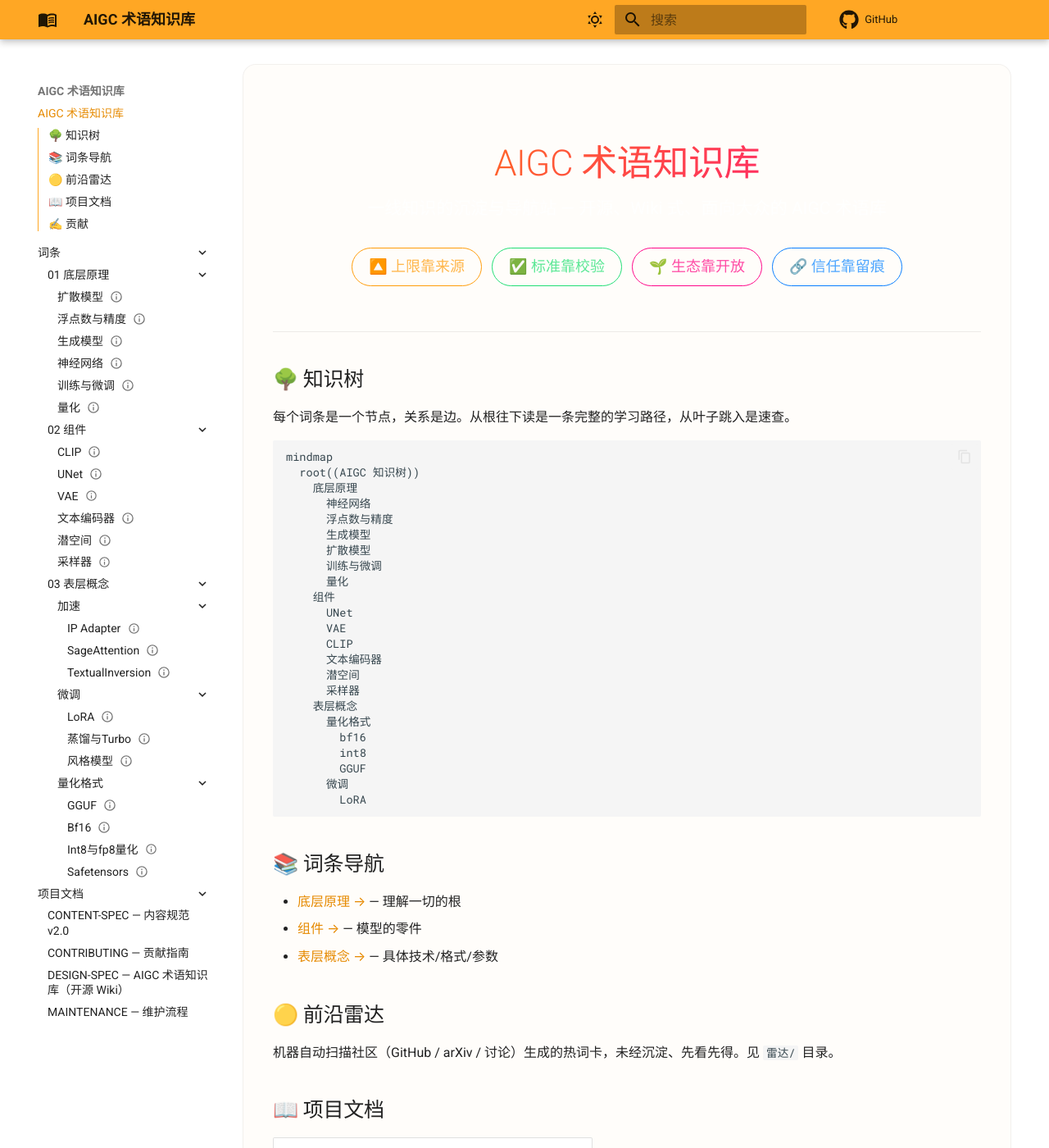
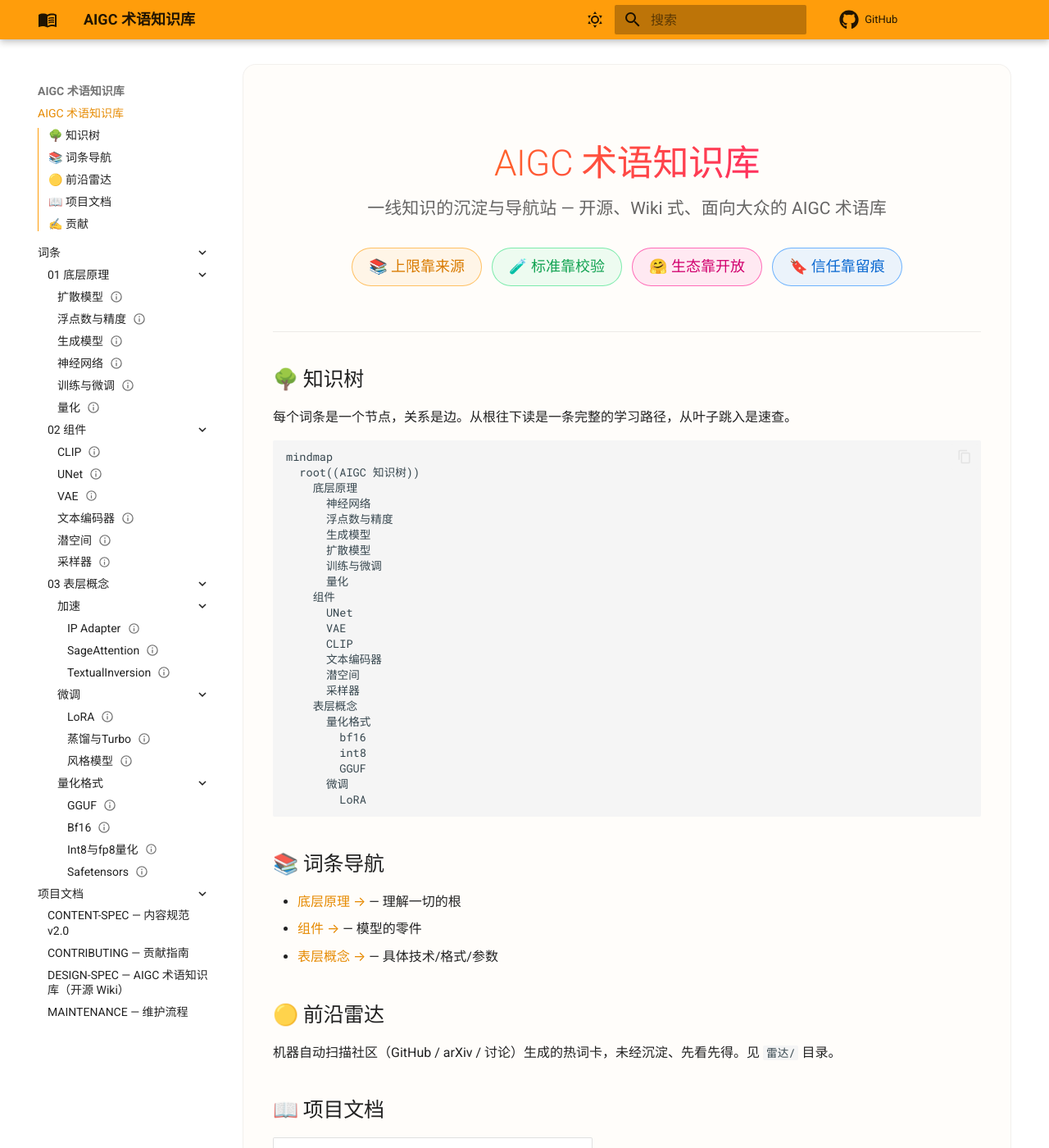
Before and after one commit to TEXXXXTURE/AIGC-Terminology-Wiki, an MkDocs documentation site: the page built from docs/index.md, in a window 1280 px wide and 1400 px high. Shown: the whole window at 82% size. Built offline with MkDocs 1.6.1 and Material for MkDocs 9.7.7, drawn with Linux system fonts in a browser that asks for light colours; comment, search, counter and statistics services are not loaded.

Commit message:
前端: Kimi K3 系统化 HF 主题（多彩 pill + emoji + 双模式色变量 + 移动端）

```diff
--- a/docs/index.md
+++ b/docs/index.md
@@ -6,10 +6,10 @@
   <h1>AIGC 术语知识库</h1>
   <div class="subtitle">一线知识的沉淀与导航站 — 开源、Wiki 式、面向大众的 AIGC 术语库</div>
   <div class="pillars">
-    <span class="pillar">🔼 上限靠来源</span>
-    <span class="pillar">✅ 标准靠校验</span>
-    <span class="pillar">🌱 生态靠开放</span>
-    <span class="pillar">🔗 信任靠留痕</span>
+    <span class="pillar">📚 上限靠来源</span>
+    <span class="pillar">🧪 标准靠校验</span>
+    <span class="pillar">🤗 生态靠开放</span>
+    <span class="pillar">🔖 信任靠留痕</span>
   </div>
 </div>
 
--- a/docs/stylesheets/extra.css
+++ b/docs/stylesheets/extra.css
@@ -3,16 +3,26 @@
    设计：深色星空底 + HuggingFace 多彩体系
    品牌色：主橙 #FF9D0B / 亮黄 #FFD21E / 粉 #FF0789
           绿 #21DE75 / 红 #F94040 / 蓝 #097EFF / 紫 #861FFF
+   原则：装饰只用 emoji（写在 Markdown 标题文字里），
+         CSS 不注入任何 Unicode 装饰字符；
+         深色底上所有文字对比度优先，阅读体验第一。
    ============================================ */
 
-/* ---------- 全局：星空渐变背景（非死黑） ---------- */
+/* ---------- 全局变量：HF 色系（深色 / 亮色统一覆盖） ---------- */
 [data-md-color-scheme="slate"] {
   --md-default-bg-color: transparent;
   --md-primary-fg-color: #FF9D0B;         /* HF 橙 */
   --md-accent-fg-color: #FF0789;          /* HF 粉 */
-  --md-typeset-a-color: #FF9D0B;          /* 链接 = HF 橙 */
+  --md-typeset-a-color: #FFB74D;          /* 链接 = HF 橙的亮阶，深底对比更稳 */
 }
 
+[data-md-color-scheme="default"] {
+  --md-primary-fg-color: #FF9D0B;
+  --md-accent-fg-color: #FF0789;
+  --md-typeset-a-color: #D97B00;          /* 亮底用深橙，保证对比度 */
+}
+
+/* ---------- 深色：星空渐变背景（非死黑） ---------- */
 [data-md-color-scheme="slate"] .md-main {
   background:
     radial-gradient(ellipse 80% 50% at 50% -10%, rgba(255, 157, 11, 0.10), transparent 60%),
@@ -49,7 +59,7 @@
   box-shadow: 0 8px 32px rgba(0, 0, 0, 0.35);
 }
 
-/* ---------- 标题：HF 渐变 ---------- */
+/* ---------- 标题：HF 渐变（仅 h1） ---------- */
 [data-md-color-scheme="slate"] .md-content__inner h1 {
   background: linear-gradient(120deg, #FF9D0B 0%, #FFD21E 60%, #FF0789 100%);
   -webkit-background-clip: text;
@@ -59,7 +69,6 @@
   letter-spacing: 0.5px;
 }
 
-/* 亮色模式 h1 同款渐变 */
 [data-md-color-scheme="default"] .md-content__inner h1 {
   background: linear-gradient(120deg, #FF8D00 0%, #FF0789 100%);
   -webkit-background-clip: text;
@@ -67,22 +76,35 @@
   -webkit-text-fill-color: transparent;
 }
 
+/* h2 只做细分隔线，不加装饰字符 —— 阅读优先 */
 [data-md-color-scheme="slate"] .md-content__inner h2 {
   border-bottom: 1px solid rgba(255, 157, 11, 0.2);
   padding-bottom: 0.3em;
 }
 
-/* ---------- 链接：HF 橙 ---------- */
+/* ---------- 链接：HF 橙 → 悬停 HF 粉 ---------- */
 [data-md-color-scheme="slate"] .md-content__inner a {
   color: #FFB74D;
   text-decoration: none;
   border-bottom: 1px solid rgba(255, 157, 11, 0.3);
-  transition: all 0.2s;
+  transition: color 0.2s, border-color 0.2s;
 }
 
 [data-md-color-scheme="slate"] .md-content__inner a:hover {
-  color: #FF0789;
+  color: #FF4DA6;
   border-bottom-color: #FF0789;
+}
+
+/* ---------- 选中文字：HF 橙高亮 ---------- */
+[data-md-color-scheme="slate"] ::selection {
+  background: rgba(255, 157, 11, 0.35);
+  color: #fff;
+}
+
+/* ---------- 键盘焦点：HF 橙描边（可访问性） ---------- */
+[data-md-color-scheme="slate"] :focus-visible {
+  outline: 2px solid #FF9D0B;
+  outline-offset: 2px;
 }
 
 /* ---------- 代码块 ---------- */
@@ -93,14 +115,14 @@
   border-radius: 10px;
 }
 
-/* ---------- 导航栏：毛玻璃 + HF 橙 ---------- */
+/* ---------- 导航栏：毛玻璃 + HF 橙描边 ---------- */
 [data-md-color-scheme="slate"] .md-header {
   background: rgba(20, 16, 24, 0.75) !important;
   backdrop-filter: blur(16px);
   border-bottom: 1px solid rgba(255, 157, 11, 0.15);
 }
 
-/* ---------- 热词警示条（HF 黄风格） ---------- */
+/* ---------- 引用块 / 热词警示条（HF 黄风格） ---------- */
 .hot-badge,
 .md-content__inner blockquote {
   border-left: 4px solid #FFD21E;
@@ -108,7 +130,7 @@
   border-radius: 0 8px 8px 0;
 }
 
-/* ---------- 表格：HF 风格 ---------- */
+/* ---------- 表格：HF 风格圆角 ---------- */
 [data-md-color-scheme="slate"] .md-content__inner table {
   border-radius: 10px;
   overflow: hidden;
@@ -123,7 +145,7 @@
   background: rgba(255, 255, 255, 0.02);
 }
 
-/* ---------- 侧边栏导航激活态：HF 橙 ---------- */
+/* ---------- 侧边栏导航激活态：HF 橙 / 黄 ---------- */
 [data-md-color-scheme="slate"] .md-nav__link--active {
   color: #FF9D0B !important;
 }
@@ -140,7 +162,7 @@
   padding: 1.2rem 1.8rem;
 }
 
-/* ---------- 滚动条 ---------- */
+/* ---------- 滚动条：HF 橙 ---------- */
 [data-md-color-scheme="slate"] ::-webkit-scrollbar {
   width: 8px;
   height: 8px;
@@ -155,7 +177,9 @@
   background: rgba(255, 157, 11, 0.45);
 }
 
-/* ---------- 首页 hero（HF 风格） ---------- */
+/* ============================================
+   首页 hero（HF 风格：多彩 pill + 玻璃态）
+   ============================================ */
 .hero {
   text-align: center;
   padding: 3rem 0 1.5rem;
@@ -167,9 +191,13 @@
 }
 
 .hero .subtitle {
-  color: rgba(255, 255, 255, 0.65);
+  color: rgba(255, 255, 255, 0.7);
   font-size: 1.05rem;
   margin-bottom: 1.5rem;
+}
+
+[data-md-color-scheme="default"] .hero .subtitle {
+  color: rgba(0, 0, 0, 0.6);
 }
 
 .hero .pillars {
@@ -180,19 +208,54 @@
   margin-top: 1rem;
 }
 
-/* HF 多彩 pill 体系：每根柱子一个 HF 色 */
+/* HF 多彩 pill：每根柱子一个 HF 色
+   彩色细边 + 同色 8% 底 + 提亮文字，深底上可读性优先 */
 .hero .pillar {
   background: rgba(255, 255, 255, 0.04);
   border: 1px solid rgba(255, 255, 255, 0.15);
   border-radius: 24px;
   padding: 8px 20px;
   font-size: 0.9rem;
+  transition: transform 0.2s, box-shadow 0.2s;
 }
 
-.hero .pillar:nth-child(1) { border-color: #FF9D0B; color: #FFB74D; }
-.hero .pillar:nth-child(2) { border-color: #21DE75; color: #5ce896; }
-.hero .pillar:nth-child(3) { border-color: #FF0789; color: #ff4da6; }
-.hero .pillar:nth-child(4) { border-color: #097EFF; color: #4da6ff; }
+.hero .pillar:hover {
+  transform: translateY(-2px);
+}
+
+.hero .pillar:nth-child(1) {
+  border-color: rgba(255, 157, 11, 0.6);
+  background: rgba(255, 157, 11, 0.08);
+  color: #FFB74D;
+}
+.hero .pillar:nth-child(1):hover { box-shadow: 0 4px 16px rgba(255, 157, 11, 0.25); }
+
+.hero .pillar:nth-child(2) {
+  border-color: rgba(33, 222, 117, 0.55);
+  background: rgba(33, 222, 117, 0.08);
+  color: #5CE896;
+}
+.hero .pillar:nth-child(2):hover { box-shadow: 0 4px 16px rgba(33, 222, 117, 0.22); }
+
+.hero .pillar:nth-child(3) {
+  border-color: rgba(255, 7, 137, 0.55);
+  background: rgba(255, 7, 137, 0.08);
+  color: #FF4DA6;
+}
+.hero .pillar:nth-child(3):hover { box-shadow: 0 4px 16px rgba(255, 7, 137, 0.25); }
+
+.hero .pillar:nth-child(4) {
+  border-color: rgba(9, 126, 255, 0.55);
+  background: rgba(9, 126, 255, 0.08);
+  color: #4DA6FF;
+}
+.hero .pillar:nth-child(4):hover { box-shadow: 0 4px 16px rgba(9, 126, 255, 0.25); }
+
+/* 亮色模式下 pill 文字加深，保证对比度 */
+[data-md-color-scheme="default"] .hero .pillar:nth-child(1) { color: #D97B00; }
+[data-md-color-scheme="default"] .hero .pillar:nth-child(2) { color: #12A352; }
+[data-md-color-scheme="default"] .hero .pillar:nth-child(3) { color: #D1006E; }
+[data-md-color-scheme="default"] .hero .pillar:nth-child(4) { color: #0968D1; }
 
 /* ---------- 词条页顶部元信息 ---------- */
 .term-meta {
@@ -204,3 +267,44 @@
 [data-md-color-scheme="default"] .term-meta {
   color: rgba(0, 0, 0, 0.45);
 }
+
+/* ============================================
+   移动端适配（≤ 44.9375em ≈ 手机竖屏）
+   ============================================ */
+@media screen and (max-width: 44.9375em) {
+  .hero {
+    padding: 1.8rem 0 1rem;
+  }
+
+  .hero h1 {
+    font-size: 1.6rem;
+    letter-spacing: 0;
+  }
+
+  .hero .subtitle {
+    font-size: 0.95rem;
+    padding: 0 0.5rem;
+  }
+
+  .hero .pillars {
+    gap: 8px;
+  }
+
+  .hero .pillar {
+    padding: 6px 14px;
+    font-size: 0.8rem;
+  }
+
+  /* 小屏去掉 hover 位移，避免触摸设备残留状态 */
+  .hero .pillar:hover {
+    transform: none;
+    box-shadow: none;
+  }
+
+  /* 玻璃卡片在小屏收紧内边距，圆角略小 */
+  [data-md-color-scheme="slate"] .md-content__inner,
+  [data-md-color-scheme="default"] .md-content__inner {
+    padding: 0.8rem 1rem;
+    border-radius: 12px;
+  }
+}
```
Also changed, not shown: .kimi-prompt-前端.txt (added).
